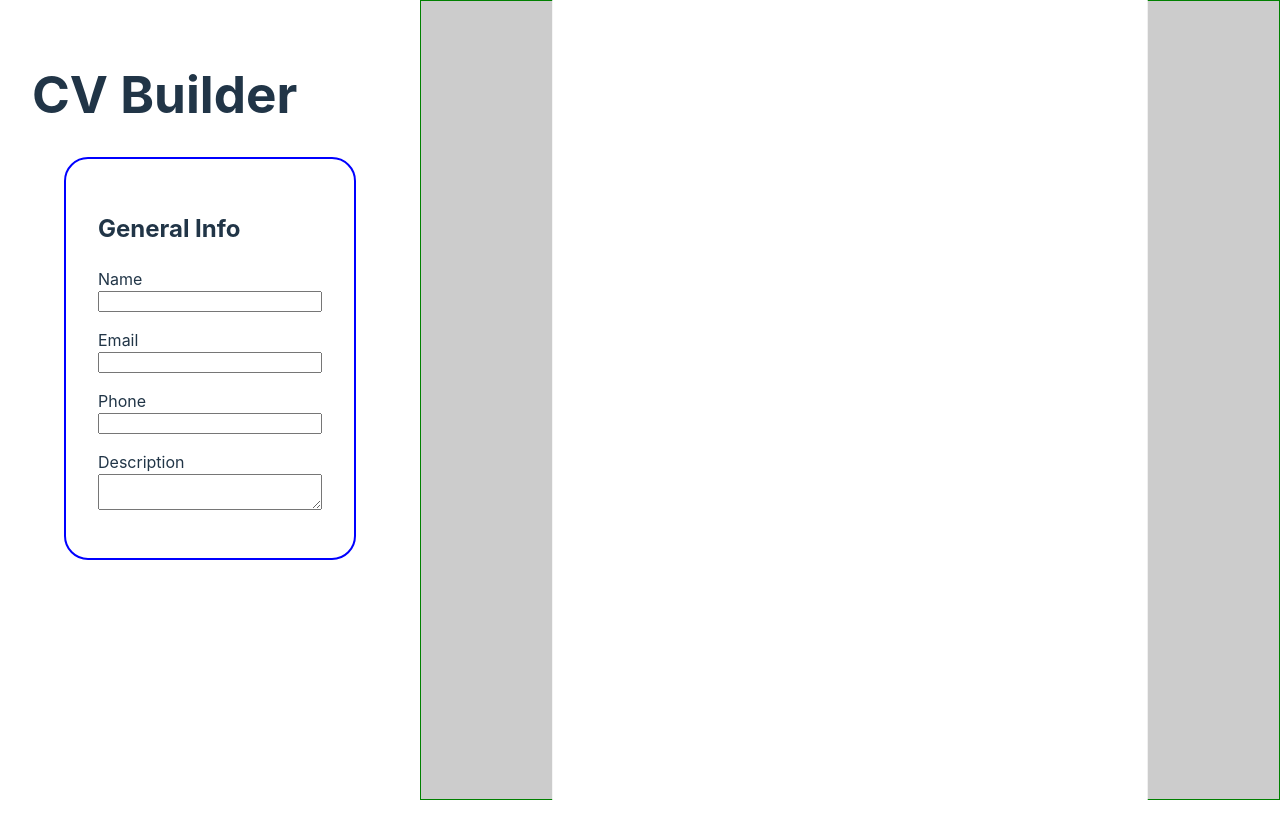
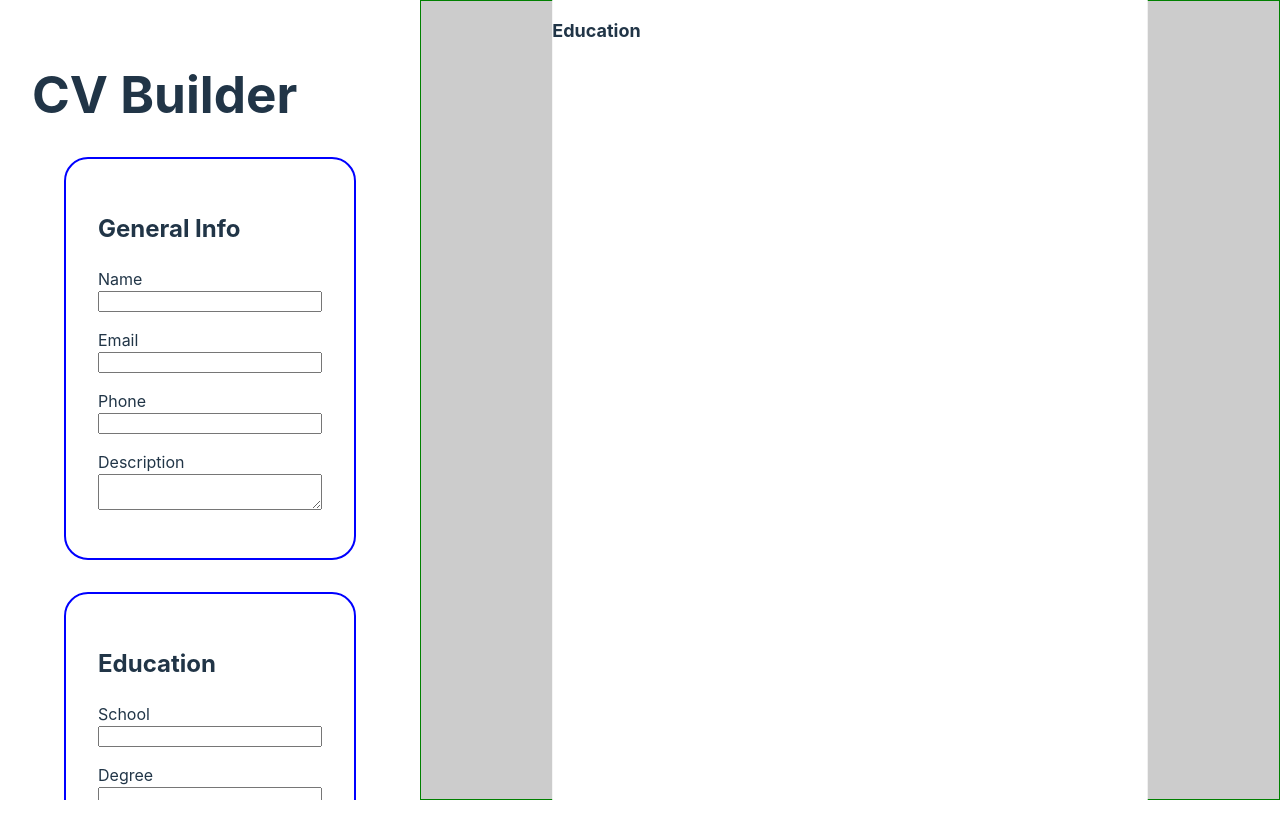
Before and after one commit to StuCM/cv-builder, a React (Vite) app: page / in a window 1280 px wide. Built offline with nearby package versions, Linux system fonts and the light colour scheme.

Commit message:
add education input and show in preview

```diff
--- a/src/App.css
+++ b/src/App.css
@@ -6,6 +6,7 @@
 .editor {
 	width: 40%;
 	padding: 2rem;
+	overflow: auto;
 }
 
 .preview {
--- a/src/App.tsx
+++ b/src/App.tsx
@@ -1,6 +1,6 @@
 import './App.css'
 import { useState } from 'react'
-import { Data } from './types/types'
+import { Data, Education } from './types/types'
 import Editor from './components/Editor'
 import Preview from './components/Preview'
 
@@ -24,9 +24,14 @@ function App() {
     setData({ ...data, general })
   }
 
+  const handleAddEducation = (education: Education) => {
+    const newEducation = [...data.education, education]
+    setData({ ...data, education: newEducation })
+  }
+
   return (
     <>
-      <Editor generalInputChange={ handleGeneralChange } />
+      <Editor generalInputChange={ handleGeneralChange } educationAdd={ handleAddEducation } />
       <Preview {...data} />
     </>
   )
--- a/src/components/Editor.tsx
+++ b/src/components/Editor.tsx
@@ -1,15 +1,18 @@
 import GeneralInput from "./GeneralInput"
+import EducationInput from "./EducationInput"
+import { Education } from "../types/types"
 
 interface EditorProps {
     generalInputChange: ((event: React.ChangeEvent<HTMLInputElement | HTMLTextAreaElement>) => void) | undefined
+    educationAdd: (education: Education) => void
 }
 
-function Editor({ generalInputChange }: EditorProps) {
+function Editor({ generalInputChange, educationAdd }: EditorProps) {
     return (
         <div className="editor">
             <h1>CV Builder</h1>
             <GeneralInput onChange={ generalInputChange } />
-
+            <EducationInput onAdd={ educationAdd } />
         </div>
     )
 }
--- /dev/null
+++ b/src/components/EducationInput.tsx
@@ -0,0 +1,49 @@
+import { useState } from 'react';
+import { Education } from '../types/types';
+import Input, { InputProps } from './Input'
+
+interface EducationInputProps {
+    onAdd: (education: Education) => void
+}
+
+function EducationInput({ onAdd }: EducationInputProps) {
+
+    const initialFormState: Education = {
+        school: '',
+        degree: '',
+        start: '',
+        end: '',
+    }
+
+    const [educationForm, setEducationForm] = useState<Education>(initialFormState)
+
+    const handleInputChange = (e: React.ChangeEvent<HTMLInputElement | HTMLTextAreaElement>) => {
+        const { id, value } = e.target
+        setEducationForm(prevState => ({ ...prevState, [id]: value }))
+    }
+
+    const handleFormSubmit = (e: React.FormEvent<HTMLFormElement>) => {
+        e.preventDefault();
+        onAdd(educationForm);
+        setEducationForm(initialFormState);
+    }
+
+    const inputs: InputProps[] = [
+        { type: 'text', id: 'school', value:educationForm.school, onChange: handleInputChange },
+        { type: 'text', id: 'degree', value:educationForm.degree, onChange: handleInputChange },
+        { type: 'date', id: 'start', value:educationForm.start, onChange: handleInputChange },
+        { type: 'date', id: 'end', value:educationForm.end, onChange: handleInputChange},
+    ]
+
+  return (
+    <form className='inputs' onSubmit={ handleFormSubmit }>
+        <h2>Education</h2>
+      {inputs.map((input) => (
+        <Input key={input.id} {...input} />
+      ))}
+      <button type='submit'>+</button>
+    </form>
+  )
+}
+
+export default EducationInput
--- /dev/null
+++ b/src/components/EducationPreview.tsx
@@ -0,0 +1,25 @@
+import { Education } from "../types/types";
+
+interface EducationPreviewProps {
+    education: Education[]
+}
+
+function EducationPreview({ education }: EducationPreviewProps) {
+    return (
+        <>
+            <h2>Education</h2>
+            {education?.map((ed:Education) => (
+            <div>
+                <p>{ed.school}</p>
+                <p>{ed.degree}</p>
+                <p>{ed.start}</p>
+                <p>{ed.end}</p>
+            </div>
+            ))}
+        </>
+
+
+    )
+}
+
+export default EducationPreview;
--- a/src/components/GeneralPreview.tsx
+++ b/src/components/GeneralPreview.tsx
@@ -2,7 +2,7 @@ import { General } from '../types/types'
 
 function GeneralPreview({name, email, phone, description}: General) {
   return (
-    <section className='a4Page'>
+    <section>
       <h1>{name}</h1>
       <p>{email}</p>
       <p>{phone}</p>
--- a/src/components/Input.tsx
+++ b/src/components/Input.tsx
@@ -1,21 +1,22 @@
 export interface InputProps {
   type: string
   id: string
-  onChange: ((event: React.ChangeEvent<HTMLInputElement | HTMLTextAreaElement>) => void) | undefined
+  value?: string
+  onChange?: ((event: React.ChangeEvent<HTMLInputElement | HTMLTextAreaElement>) => void) | undefined
 }
 
-function Input({ type, id, onChange = undefined }: InputProps) {
+function Input({ type, id, value, onChange }: InputProps) {
     const capitalisedId = id.charAt(0).toUpperCase() + id.slice(1)
 
   return type === 'textarea' ? (
     <div>
       <label htmlFor={id}>{capitalisedId}</label>
-      <textarea id={id} name={id} onChange={onChange} />
+      <textarea id={id} name={id} value={value} onChange={onChange} />
     </div>
   ) : (
     <div>
     <label htmlFor={id}>{capitalisedId}</label>
-    <input type={type} id={id} name={id} onChange={onChange} />
+    <input type={type} id={id} name={id} value={value} onChange={onChange} />
   </div>
   )
 }
--- a/src/components/Preview.tsx
+++ b/src/components/Preview.tsx
@@ -1,10 +1,14 @@
 import { Data } from "../types/types"
 import GeneralPreview from "./GeneralPreview"
+import EducationPreview from "./EducationPreview"
 
 function Preview({ general, education, work }:Data) {
     return (
         <div className="preview">
-            <GeneralPreview {...general} />
+            <section className="a4Page">
+                <GeneralPreview {...general} />
+                <EducationPreview education={education} />
+            </section>
         </div>
     )
 }
```
